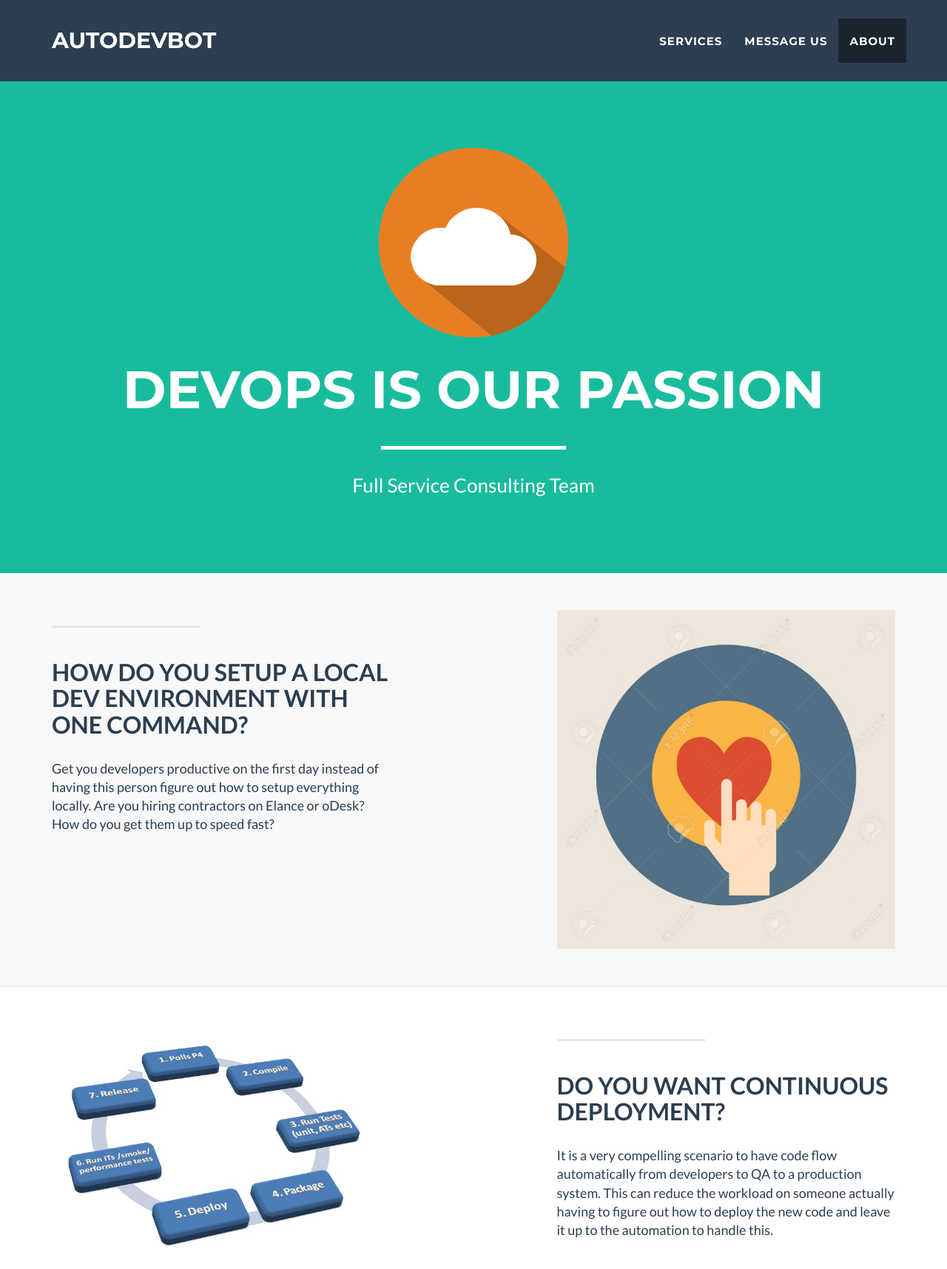
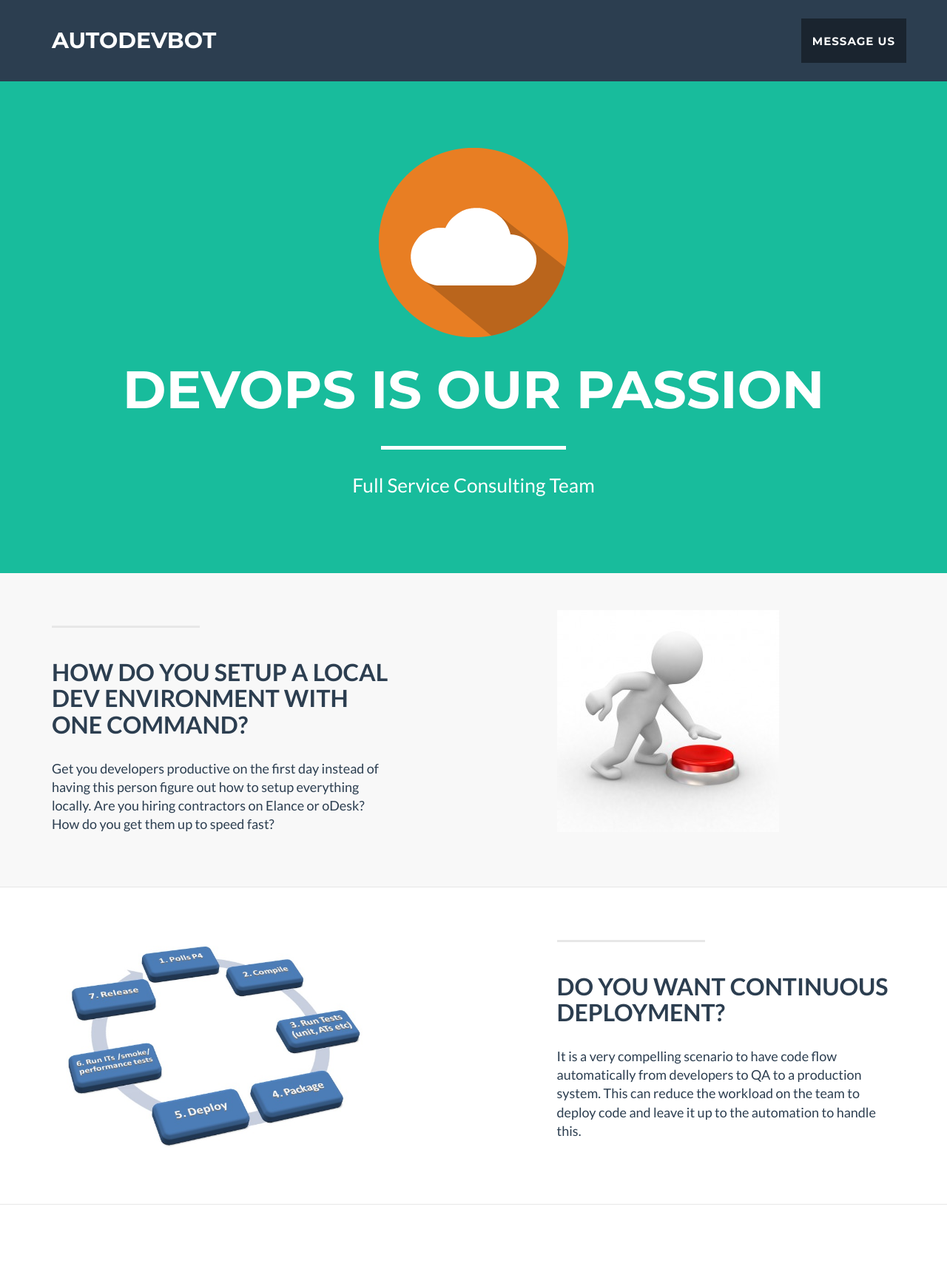
Before and after one commit to sekka1/website-devops-consulting, a plain HTML site: page index.html in a window 1280 px wide. Shown: the top 1716 px of the page at 74% size. Drawn offline with nearby package versions, Linux system fonts and the light colour scheme.

Commit message:
minor website chagnes

```diff
--- a/index.html
+++ b/index.html
@@ -22,6 +22,8 @@
     <link href="font-awesome/css/font-awesome.min.css" rel="stylesheet" type="text/css">
     <link href="http://fonts.googleapis.com/css?family=Montserrat:400,700" rel="stylesheet" type="text/css">
     <link href="http://fonts.googleapis.com/css?family=Lato:400,700,400italic,700italic" rel="stylesheet" type="text/css">
+
+    <link href="img/favicon.ico" rel="shortcut icon" type="image/x-icon">
 
     <!-- HTML5 Shim and Respond.js IE8 support of HTML5 elements and media queries -->
     <!-- WARNING: Respond.js doesn't work if you view the page via file:// -->
@@ -54,15 +56,19 @@
                     <li class="hidden">
                         <a href="#page-top"></a>
                     </li>
+                    <!--
                     <li class="page-scroll">
                         <a href="#portfolio">Services</a>
                     </li>
+                    -->
                     <li class="page-scroll">
-                        <a href="#about">Message us</a>
+                        <a href="#contact">Message us</a>
                     </li>
+                    <!--
                     <li class="page-scroll">
                         <a href="#contact">About</a>
                     </li>
+                    -->
                 </ul>
             </div>
             <!-- /.navbar-collapse -->
@@ -98,7 +104,7 @@
                     <p class="lead">Get you developers productive on the first day instead of having this person figure out how to setup everything locally.  Are you hiring contractors on Elance or oDesk?  How do you get them up to speed fast?</p>
                 </div>
                 <div class="col-lg-5 col-lg-offset-2 col-sm-6">
-                    <img class="img-responsive" src="img/28517425-hand-pressing-like--heart--button-flat-design-vector-illustration.jpg" alt="">
+                    <img class="img-responsive" src="img/istock_000010185708small-man-pressing-button-300x300.jpg" alt="">
                 </div>
             </div>
 
@@ -117,7 +123,7 @@
                     <hr class="section-heading-spacer">
                     <div class="clearfix"></div>
                     <h2 class="section-heading">Do you want continuous deployment?</h2>
-                    <p class="lead">It is a very compelling scenario to have code flow automatically from developers to QA to a production system.  This can reduce the workload on someone actually having to figure out how to deploy the new code and leave it up to the automation to handle this.</p>
+                    <p class="lead">It is a very compelling scenario to have code flow automatically from developers to QA to a production system.  This can reduce the workload on the team to deploy code and leave it up to the automation to handle this.</p>
                 </div>
                 <div class="col-lg-5 col-sm-pull-6  col-sm-6">
                     <img class="img-responsive" src="img/cd_cycle1.jpg" alt="">
@@ -131,6 +137,7 @@
     <!-- /.content-section-b -->
 
     <!-- Portfolio Grid Section -->
+    <!--
     <section id="portfolio">
         <div class="container">
             <div class="row">
@@ -203,8 +210,10 @@
             </div>
         </div>
     </section>
+    -->
 
     <!-- About Section -->
+    <!--
     <section class="success" id="about">
         <div class="container">
             <div class="row">
@@ -228,6 +237,7 @@
             </div>
         </div>
     </section>
+    -->
 
     <!-- Contact Section -->
     <section id="contact">
@@ -238,10 +248,19 @@
                     <hr class="star-primary">
                 </div>
             </div>
+
             <div class="row">
                 <div class="col-lg-8 col-lg-offset-2">
+
+                    <!-- www.123contactform.com script begins here -->
+                    <iframe allowTransparency="true" style="min-height:300px; height:inherit; overflow:auto;" width="100%" id="contactform123" name="contactform123" marginwidth="0" marginheight="0" frameborder="0" src="http://www.123contactform.com/my-contact-form-sekka1-1311917.html">
+                        <p>Your browser does not support iframes. The contact form cannot be displayed. Please use another contact method (phone, fax etc)</p>
+                    </iframe>
+
+
                     <!-- To configure the contact form email address, go to mail/contact_me.php and update the email address in the PHP file on line 19. -->
                     <!-- The form should work on most web servers, but if the form is not working you may need to configure your web server differently. -->
+                    <!--
                     <form name="sentMessage" id="contactForm" novalidate>
                         <div class="row control-group">
                             <div class="form-group col-xs-12 floating-label-form-group controls">
@@ -279,6 +298,7 @@
                             </div>
                         </div>
                     </form>
+                    -->
                 </div>
             </div>
         </div>
@@ -302,8 +322,13 @@
                             <a href="https://github.com/sekka1" class="btn btn-default btn-lg"><i class="fa fa-github fa-fw"></i> <span class="network-name">Github</span></a>
                         </li>
                         <li>
+                            <a href="https://medium.com/@gargar454" class="btn btn-default btn-lg"><i class="fa fa-star fa-fw"></i> <span class="network-name">Blogs</span></a>
+                        </li>
+                        <!--
+                        <li>
                             <a href="#" class="btn btn-default btn-lg"><i class="fa fa-linkedin fa-fw"></i> <span class="network-name">Linkedin</span></a>
                         </li>
+                        -->
                     </ul>
                 </div>
             </div>
@@ -321,8 +346,9 @@
                 <div class="row">
                     <div class="footer-col col-md-4">
                         <h3>Location</h3>
-                        <p>3481 Melrose Place<br>Beverly Hills, CA 90210</p>
+                        <p>425 2nd St #100<br>San Francisco CA, 94107 </p>
                     </div>
+                    <!--
                     <div class="footer-col col-md-4">
                         <h3>Around the Web</h3>
                         <ul class="list-inline">
@@ -347,6 +373,7 @@
                         <h3>About Freelancer</h3>
                         <p>Freelance is a free to use, open source Bootstrap theme created by <a href="http://startbootstrap.com">Start Bootstrap</a>.</p>
                     </div>
+                    -->
                 </div>
             </div>
         </div>
@@ -610,6 +637,18 @@
     <!-- Custom Theme JavaScript -->
     <script src="js/freelancer.js"></script>
 
+    <!-- Google Analytics -->
+    <script>
+        (function(i,s,o,g,r,a,m){i['GoogleAnalyticsObject']=r;i[r]=i[r]||function(){
+            (i[r].q=i[r].q||[]).push(arguments)},i[r].l=1*new Date();a=s.createElement(o),
+                m=s.getElementsByTagName(o)[0];a.async=1;a.src=g;m.parentNode.insertBefore(a,m)
+        })(window,document,'script','//www.google-analytics.com/analytics.js','ga');
+
+        ga('create', 'UA-46781574-1', 'auto');
+        ga('send', 'pageview');
+
+    </script>
+
 </body>
 
 </html>
```
Also changed, not shown: img/favicon.ico (added), img/istock_000010185708small-man-pressing-button-300x300.jpg (added).
